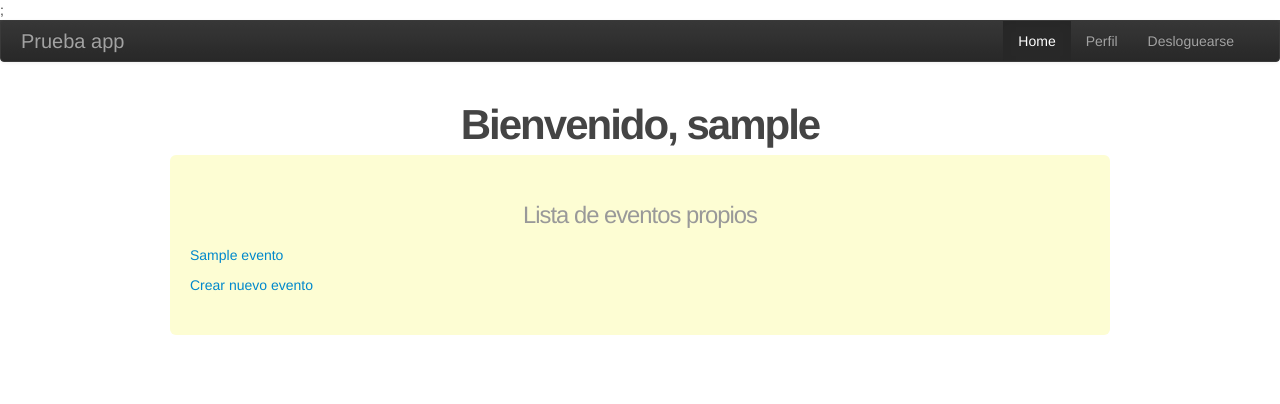
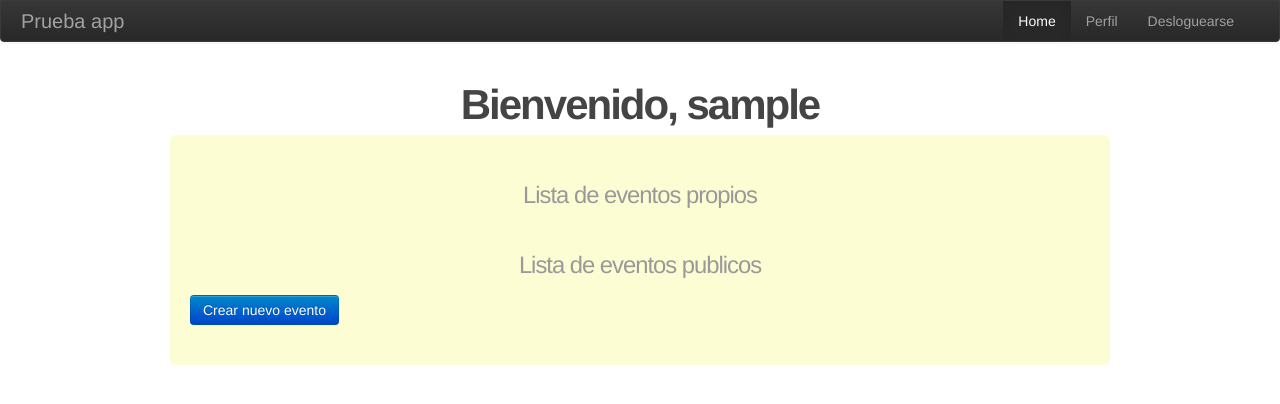
Before and after one commit to proyectoarq1/orgeventos, a Flask app: page /perfil in a window 1280 px wide. Shown: the top 404 px of the page. Run offline with Flask 2, Linux system fonts and the light colour scheme; a user stored in the database is signed in; tables that the repository leaves empty hold one stand-in row (values such as "Sample post").

Commit message:
Ahora es posible crear eventos Privados/Publicos, y comienzo de error_handlers

```diff
--- a/controllers/loginController.py
+++ b/controllers/loginController.py
@@ -2,7 +2,7 @@ from flask import Flask, render_template, make_response, current_app, flash
 from flask_restful import Resource
 from db.models import User, Session
 from db.adapter import adapter
-from flask import request, redirect, url_for, session
+from flask import request, redirect, url_for, session, abort
 from flask.ext.login import LoginManager, login_user , current_user , login_required
 import os
 
@@ -14,7 +14,7 @@ def doLogin():
   if registered_user is None:
     current_app.logger.error('login user  ')
     flash('Username or Password is invalid' , 'error')
-    return redirect(url_for('login'))
+    return abort(404)#redirect(url_for('login'))
   current_app.logger.info('login user : ')
   login_user(registered_user)
   flash('Logged in successfully','success')
--- a/controllers/perfilController.py
+++ b/controllers/perfilController.py
@@ -9,6 +9,8 @@ class PerfilController(Resource):
     def get(self):
 
     	usuario = adapter.get_userJson_by_id(current_user.id)
-    	eventos = adapter.obtener_eventos_asignados2(current_user.id)
+    	eventos = adapter.obtener_eventos_asignados(current_user.id)
+    	eventos_publicos = adapter.obtener_eventos_publicos()
+
     	headers = {'Content-Type': 'text/html'}
-    	return make_response(render_template('perfil.html',usuario=usuario, eventos=eventos),200,headers)
+    	return make_response(render_template('perfil.html',usuario=usuario, eventos=eventos, eventos_publicos=eventos_publicos),200,headers)
--- a/db/adapter.py
+++ b/db/adapter.py
@@ -210,6 +210,7 @@ class MySQLAdapter(Adapter):
 		evento = Evento(organizador=usuario["username"],
 						organizador_id=usuario_id,
 						nombre=form.nombre.data,
+						categoria=form.categoria.data,
 						fecha=datetime.datetime.strptime(form.fecha.data + " " + form.hora.data, "%d/%m/%Y %H:%M"),
 						descripcion=form.descripcion.data,
 						ubicacion=form.ubicacion.data,
@@ -223,9 +224,16 @@ class MySQLAdapter(Adapter):
 		return self.to_json(evento)
 
  	def obtener_eventos_asignados(self, usuario_id):
-		eventos_usuario = self.session.query(Evento).filter_by(organizador_id=usuario_id).all()
+		eventos_usuario = self.session.query(Evento).filter_by(organizador_id=usuario_id, categoria="Privado").all()
 		eventos = []
 		for e in eventos_usuario:
+		  eventos.append(self.to_json(e))
+		return eventos
+
+	def obtener_eventos_publicos(self):
+		eventos_publicos = self.session.query(Evento).filter_by(categoria="Publico").all()
+		eventos = []
+		for e in eventos_publicos:
 		  eventos.append(self.to_json(e))
 		return eventos
 
--- a/db/models.py
+++ b/db/models.py
@@ -65,6 +65,7 @@ class Evento(Base):
     id = Column(Integer, primary_key=True)
     nombre = Column(String(100))
     organizador = Column(String(100))
+    categoria = Column(String(50))
     descripcion = Column(String(700))
     ubicacion = Column(String(700))
     fecha = Column(DateTime)
--- a/formularios/evento_form.py
+++ b/formularios/evento_form.py
@@ -1,5 +1,5 @@
 
-from wtforms import Form, BooleanField, TextField, validators
+from wtforms import Form, BooleanField, TextField, validators, SelectField
 from wtforms.fields.html5 import DateField
 
 class EventoForm(Form):
@@ -9,6 +9,7 @@ class EventoForm(Form):
     hora = TextField('Hora del evento', [validators.Regexp('^([0-9]|0[0-9]|1[0-9]|2[0-3]):[0-5][0-9]$', flags=0, message='Por favor ingrese una hora valida con formato hh:mm')])
     descripcion = TextField('Descripcion del evento', [validators.Length(min=4, max=200),validators.Required(message="Por favor ingrese una descripcion para el evento")])
     ubicacion = TextField('Ubicacion del evento', [validators.Length(min=5, max=500),validators.Required(message="Por favor ingrese una ubicacion para el evento")])
+    categoria = SelectField('Categoria',choices=[('Publico', 'Publico'), ('Privado', 'Privado')])
 
 if __name__ == '__main__':
 	#os.environ.setdefault("DJANGO_SETTINGS_MODULE", "dbsettings")
--- a/templates/layout.html
+++ b/templates/layout.html
@@ -6,7 +6,7 @@
     <script src="http://code.jquery.com/jquery-latest.js"></script>
     <script src="/static/js/bootstrap.min.js"></script>
     <meta name="viewport" content="width=device-width, initial-scale=1.0">
-    <link rel="stylesheet" href="{{ url_for('static', filename='css/main.css') }}">;
+    <link rel="stylesheet" href="{{ url_for('static', filename='css/main.css') }}">
     <title>Flask App</title>
   </head>
   <body>
--- a/templates/nuevo_evento.html
+++ b/templates/nuevo_evento.html
@@ -12,12 +12,13 @@
       {{ render_field(form.hora) }}
       {{ render_field(form.descripcion) }}
       {{ render_field(form.ubicacion) }}
+      {{ render_field(form.categoria) }}
     </dl>
-    <p><input type=submit value=Guardar class="success">
+    <p><input type=submit value=Guardar class="btn btn-success">
    </form>
 
   </div>
 
 
-  <div class="pull-right"><button type="submit" class="btn btn-default"><a href="{{ url_for('perfil') }}">Volver</button></div>
+  <div class="pull-right"><a role="button" class="btn btn-default" href="{{ url_for('perfil') }}">Volver</a></div>
 {% endblock %}
--- a/templates/perfil.html
+++ b/templates/perfil.html
@@ -9,7 +9,11 @@
 		  {% for evento_usuario in eventos %}
 		    <p><a href="{{ url_for('evento', evento_id=evento_usuario._id) }}"> {{ evento_usuario.nombre }}</a></p>
 		  {% endfor %}
-		  <p><a href="{{ url_for('nuevo_evento', _method='GET') }}">Crear nuevo evento</a></p>
+		  <h3>Lista de eventos publicos</h3>
+		  {% for evento in eventos_publicos %}
+		    <p><a href="{{ url_for('evento', evento_id=evento._id) }}"> {{ evento.nombre }}</a></p>
+		  {% endfor %}
+		  <p><a role="button" class="btn btn-primary" href="{{ url_for('nuevo_evento', _method='GET') }}">Crear nuevo evento</a></p>
   </div>
 
 {% endblock %}
```
Also changed, not shown: Tests/locustfile.py (+3 -4 lines), README.md.
